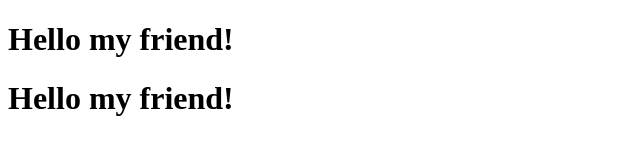
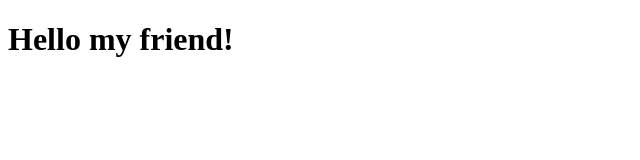
Before and after one commit to iwufang/iwufang.github.io, a plain HTML site: page index.html in a window 1280 px wide. Shown: the whole page, without its empty margins (0-640 px from the left). Drawn offline with Linux system fonts and the light colour scheme.

Commit message:
git test

```diff
--- a/index.html
+++ b/index.html
@@ -10,8 +10,5 @@
     <h1>
         Hello my friend!
     </h1>
-    <h1>
-        Hello my friend!
-    </h1>
 </body>
 </html>
```
